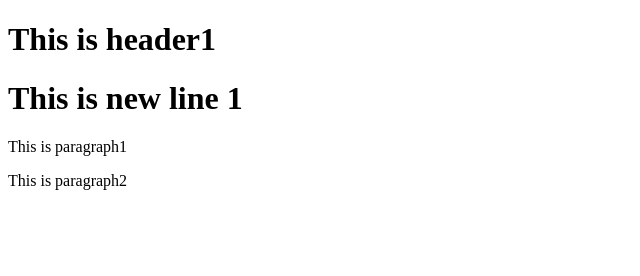
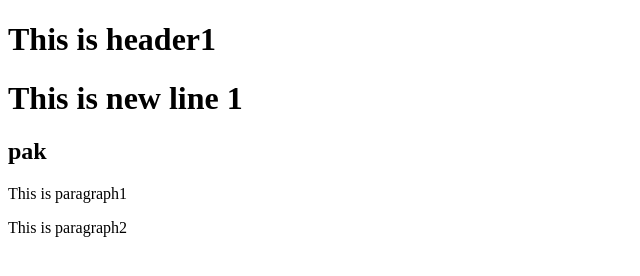
Before and after one commit to frdpx/test7, a plain HTML site: page index.html in a window 1280 px wide. Shown: the whole page, without its empty margins (0-640 px from the left). Drawn offline with Linux system fonts and the light colour scheme.

Commit message:
added last

```diff
--- a/index.html
+++ b/index.html
@@ -4,6 +4,7 @@
 <body>
 <h1>This is header1</h1>
 <h1>This is new line 1</h1>
+<h2>pak</h2>
 <p>This is paragraph1</p>
 <p>This is paragraph2</p>
 </body>
```
